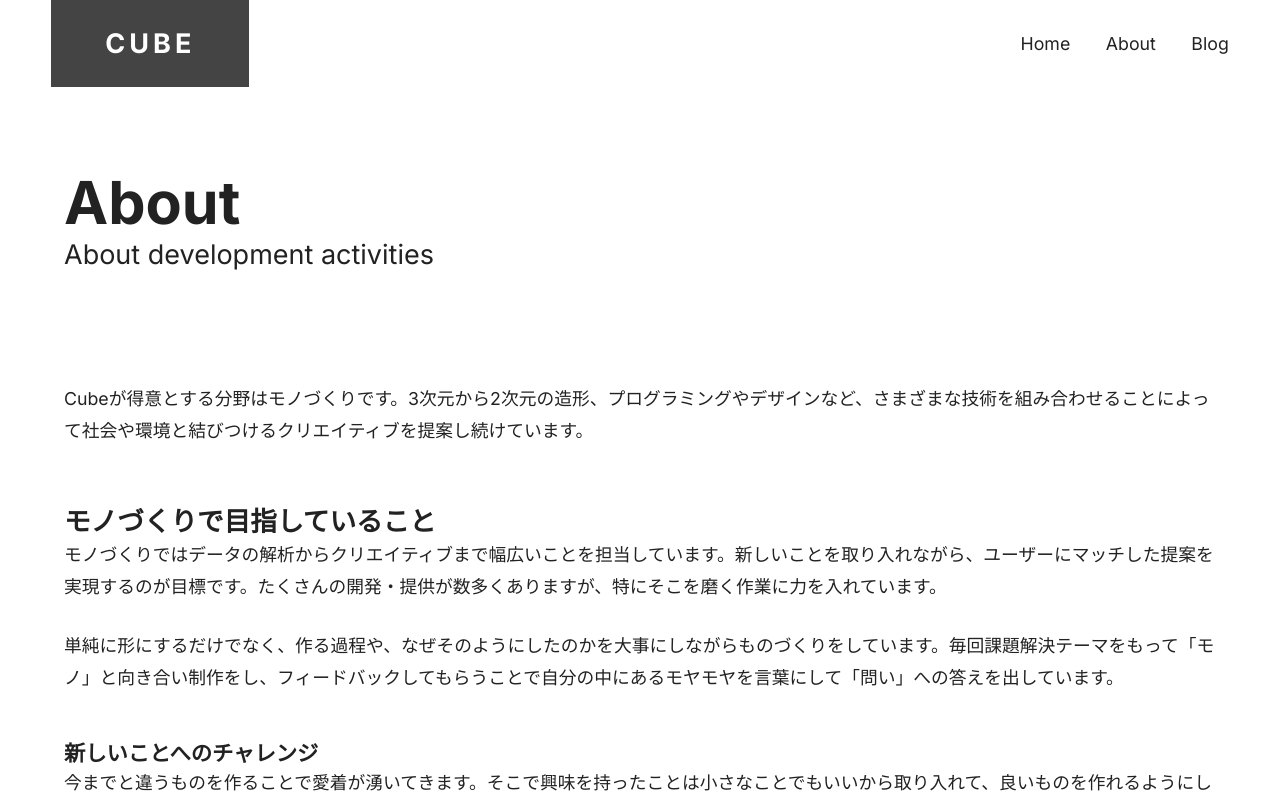
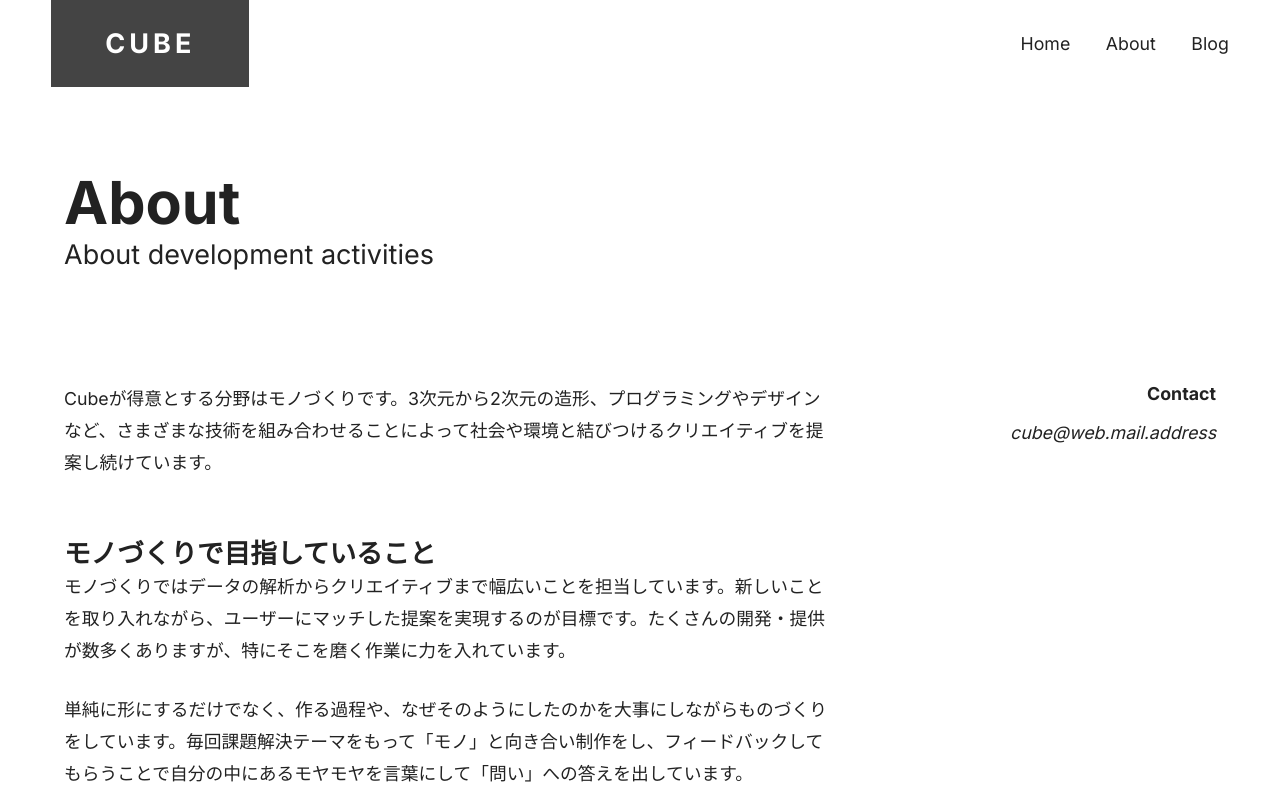
Before and after one commit to Noriyuki1203/blog, a Next.js app: page /about in a window 1280 px wide. Shown: the top 800 px of the page. Built offline with nearby package versions, Linux system fonts and the light colour scheme.

Commit message:
画面完成

```diff
--- a/app/about/page.tsx
+++ b/app/about/page.tsx
@@ -1,12 +1,19 @@
 import Container from "@/components/container";
 import Hero from "@/components/hero";
 import PostBody from "@/components/post-body";
+import Contact from "@/components/contact";
+import {
+  TwoColumn,
+  TwoColumnMain,
+  TwoColumnSidebar,
+} from "@/components/two-columns";
 
 export default function Home() {
   return (
     <Container>
       <Hero title="About" subtitle="About development activities" />
-
+      <TwoColumn>
+        <TwoColumnMain>
           <PostBody>
             <p>
               Cubeが得意とする分野はモノづくりです。3次元から2次元の造形、プログラミングやデザインなど、さまざまな技術を組み合わせることによって社会や環境と結びつけるクリエイティブを提案し続けています。
@@ -23,6 +30,11 @@
               今までと違うものを作ることで愛着が湧いてきます。そこで興味を持ったことは小さなことでもいいから取り入れて、良いものを作れるようにしています。小さなヒントから新しいものを生み出すようなモノづくりは、これからも続けていきたいです。
             </p>
           </PostBody>
+        </TwoColumnMain>
+        <TwoColumnSidebar>
+          <Contact />
+        </TwoColumnSidebar>
+      </TwoColumn>
     </Container>
   );
 }
--- /dev/null
+++ b/components/contact.js
@@ -0,0 +1,10 @@
+import styles from "@/styles/contact.module.css";
+
+export default function Contact() {
+  return (
+    <div className={styles.stack}>
+      <h3 className={styles.heading}>Contact</h3>
+      <address>cube@web.mail.address</address>
+    </div>
+  );
+}
--- /dev/null
+++ b/components/two-columns.js
@@ -0,0 +1,13 @@
+import styles from "@/styles/two-columns.module.css";
+
+export function TwoColumn({ children }) {
+  return <div className={styles.flexContainer}>{children}</div>;
+}
+
+export function TwoColumnMain({ children }) {
+  return <div className={styles.main}>{children}</div>;
+}
+
+export function TwoColumnSidebar({ children }) {
+  return <div className={styles.sidebar}>{children}</div>;
+}
--- /dev/null
+++ b/styles/contact.module.css
@@ -0,0 +1,7 @@
+.stack > * + * {
+  margin-top: var(--stack-space, 1em);
+}
+
+.heading {
+  font-size: var(--body);
+}
--- /dev/null
+++ b/styles/two-columns.module.css
@@ -0,0 +1,29 @@
+.flexContainer {
+  composes: sideBySide from "@/styles/utils.module.css";
+  gap: var(--space-md);
+  margin: var(--space-md) 0 var (--space-lg);
+}
+
+@media (min-width: 768px) {
+  .main {
+    width: 768px;
+  }
+
+  .sidebar {
+    width: 240px;
+    position: sticky;
+    top: 40px;
+    align-self: flex-start;
+  }
+
+  .sidebar * {
+    text-align: right;
+  }
+
+  .sidebar:is(div, ul) {
+    width: fit-content;
+    margin-left: auto;
+    place-items: flex-end;
+    place-content: flex-end;
+  }
+}
```
Lines whose indentation alone changed are shown as unchanged.
